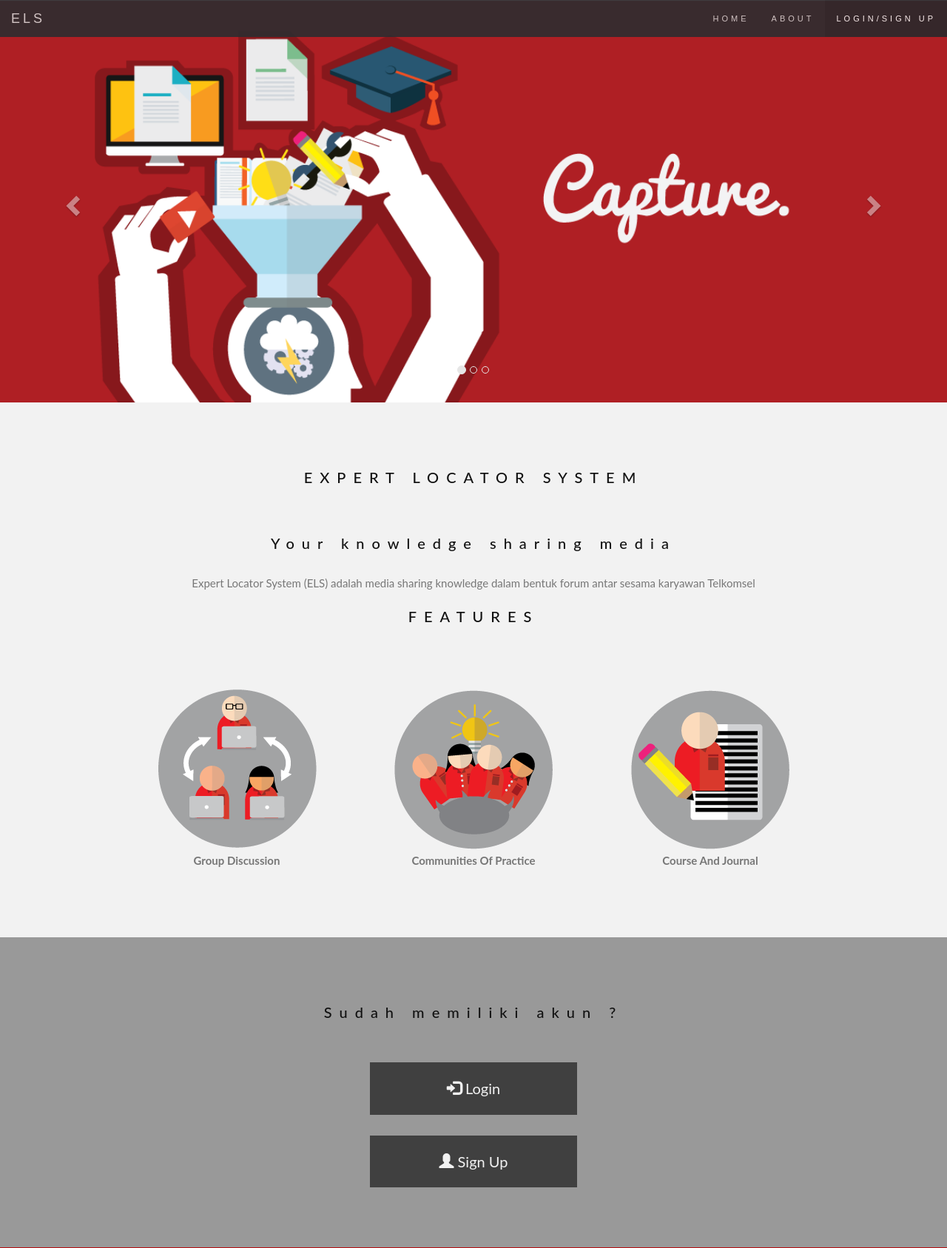
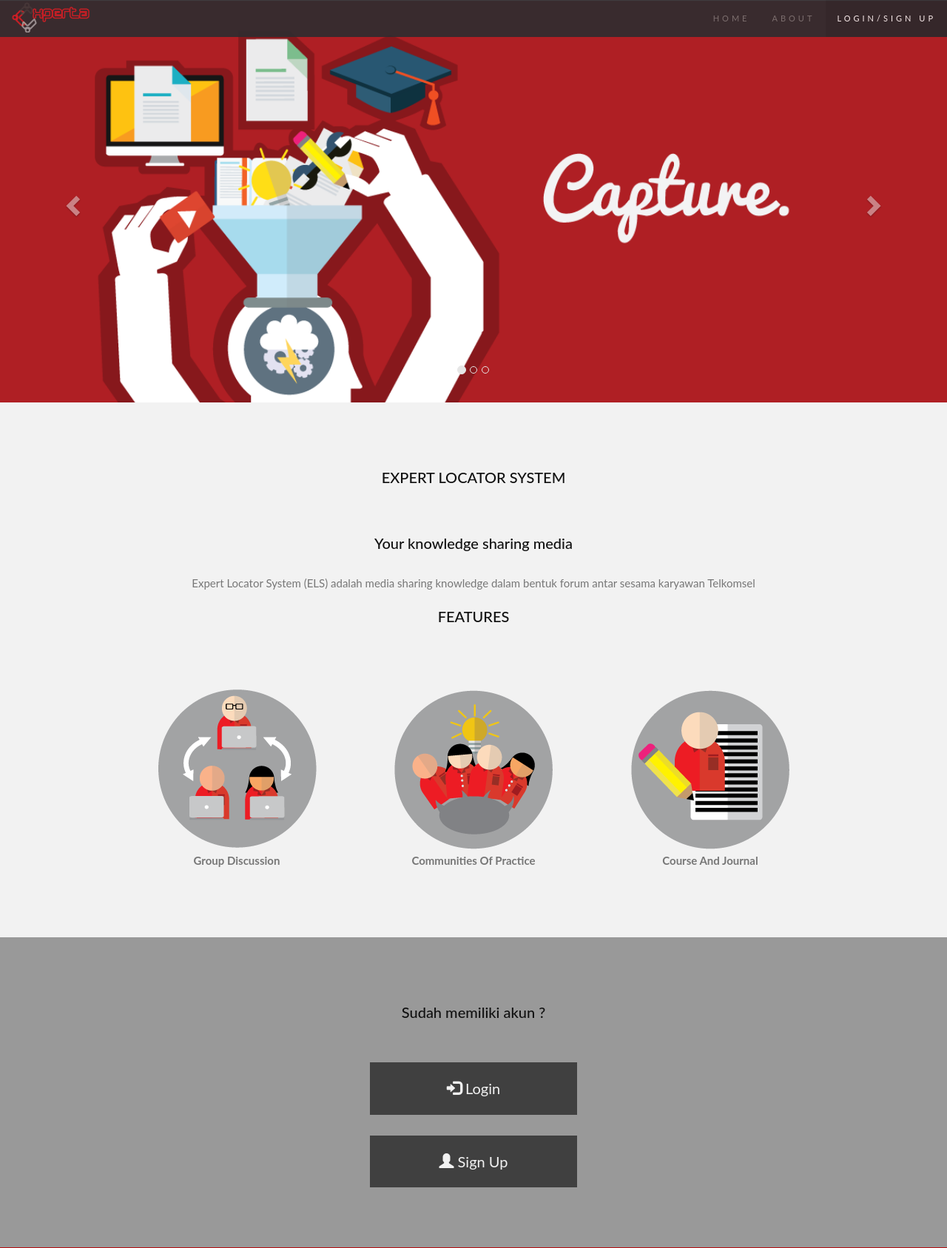
Before and after one commit to qoharu/els, a CodeIgniter app: page /els/ in a window 1280 px wide. Shown: the top 1687 px of the page at 74% size. Run offline with CodeIgniter, Linux system fonts and the light colour scheme; some libraries are stand-ins or nearby versions.

Commit message:
navbarpush

```diff
--- a/application/views/header.php
+++ b/application/views/header.php
@@ -9,7 +9,7 @@
 		<link href="<?php echo base_url('assets/css/main.css') ?>" rel="stylesheet" type="text/css">
 		<link rel="stylesheet" type="text/css" href="<?php echo base_url('assets/css/AdminLTE.min.css') ?>">
 		<link rel="stylesheet" type="text/css" href="<?php echo base_url('assets/css/skins/skin-black-light.min.css') ?>">
-		<link rel="icon" type="image/png" href="<?php echo base_url('assets/img/favicon.ico') ?>">
+		<link rel="icon" type="image/png" href="<?php echo base_url('assets/img/mini.ico') ?>">
 		<script src="<?php echo base_url('assets/js/jquery-1.12.1.min.js') ?>"></script>
 		<script src="<?php echo base_url('assets/js/bootstrap.min.js') ?>"></script>
 		<script src="<?php echo base_url('assets/js/jquery.main.js') ?>" type="text/javascript"></script>
@@ -24,7 +24,9 @@
 					<span class="icon-bar"></span>
 					<span class="icon-bar"></span>
 				</button>
-				<a class="navbar-brand">ELS</a>
+				<a class="navbar-brand" href="<?php echo site_url('home') ?>">
+					<img src="<?php echo base_url('assets/img/Experta-Logo.png') ?>">
+				</a>
 			</div>
 			<div class="collapse navbar-collapse" id="myNavbar">
 				<ul class="nav navbar-nav navbar-right">
--- a/application/views/home.php
+++ b/application/views/home.php
@@ -7,7 +7,7 @@
 	<link href="<?php echo base_url('assets/css/bootstrap.min.css') ?>" rel="stylesheet">
 	<link href="<?php echo base_url('assets/css/font-awesome.min.css') ?>" rel="stylesheet"/>
 	<link href="<?php echo base_url('assets/css/index.css') ?>" rel="stylesheet" type="text/css">
-	<link rel="icon" type="image/png" href="<?php echo base_url('assets/img/favicon.ico') ?>">
+	<link rel="icon" type="image/png" href="<?php echo base_url('assets/img/mini.ico') ?>">
 	<script src="<?php echo base_url('assets/js/jquery.main.js') ?>" type="text/javascript"></script>
 	<script src="<?php echo base_url('assets/js/jquery-1.12.1.min.js') ?>"></script>
 	<script src="<?php echo base_url('assets/js/bootstrap.min.js') ?>"></script>
@@ -23,7 +23,9 @@
 					<span class="icon-bar"></span>
 					<span class="icon-bar"></span>
 				</button>
-				<a class="navbar-brand" href="#myPage">ELS</a>
+				<a class="navbar-brand" href="<?php echo site_url('home') ?>">
+					<img src="<?php echo base_url('assets/img/Experta-Logo.png') ?>">
+				</a>
 			</div>
 			<div class="collapse navbar-collapse" id="myNavbar">
 				<ul class="nav navbar-nav navbar-right">
--- a/application/views/signup.php
+++ b/application/views/signup.php
@@ -7,7 +7,7 @@
 		<link href="<?php echo base_url('assets/css/bootstrap.min.css') ?>" rel="stylesheet">
 		<link href="<?php echo base_url('assets/css/font-awesome.min.css') ?>" rel="stylesheet"/>
 		<link href="<?php echo base_url('assets/css/signup.css') ?>" rel="stylesheet" type="text/css">
-		<link rel="icon" type="image/png" href="<?php echo base_url('assets/img/favicon.ico') ?>">
+		<link rel="icon" type="image/png" href="<?php echo base_url('assets/img/mini.ico') ?>">
 		<script src="<?php echo base_url('assets/js/jquery.main.js') ?>" type="text/javascript"></script>
 		<script src="<?php echo base_url('assets/js/jquery-1.12.1.min.js') ?>"></script>
 		<script src="<?php echo base_url('assets/js/bootstrap.min.js') ?>"></script>
--- a/assets/css/index.css
+++ b/assets/css/index.css
@@ -9,20 +9,25 @@ body {
     background-color: #2D2D30;
     border: 0;
     font-size: 11px !important;
-    font-family: Montserrat, sans-serif;
     letter-spacing: 4px;
     opacity:0.9;
 }
 
 h3, h4 {
   margin: 10px 0 30px 0;
-  letter-spacing: 10px;
   font-size: 20px;
   color: #111;
 }
-/*Navbar Bagian Logo, Menu Abu*/
-.navbar li a, .navbar .navbar-brand {
-  color: #D5D5D5 !important;
+
+/*Biar logo pas posisinya di navbar brand*/
+.navbar-brand {
+  margin-top:-13px;
+}
+
+/*Ukuran logo experta*/
+.navbar-brand img {
+  width: 100%;
+  opacity: 1;
 }
 
 /*Navbar Bagian Logo, Menu Kalau Hover Putih*/
@@ -39,13 +44,7 @@ h3, h4 {
 .container {
 	padding: 80px 120px;
 }
-/*--.feature-icon {
-	border: 5px solid transparent;
-	transition: box-shadow 0.5s;
-}
-.feature-icon:hover {
-    border-color: #EAEAE1;
-}--*/
+
 /*Panah Slider Kanan-Kiri Warna*/
 .carousel-control.right, .carousel-control.left {
     background-image: none;
@@ -87,8 +86,7 @@ h3, h4 {
 }
 
 .btn:hover, .btn:focus {
-      border: 1px solid #404040;
-      background-color: #FFFFFF;
+      background-color: #595959;
       color: #000;
 }
 
```
Also changed, not shown: assets/css/main.css (+24 -4 lines).
